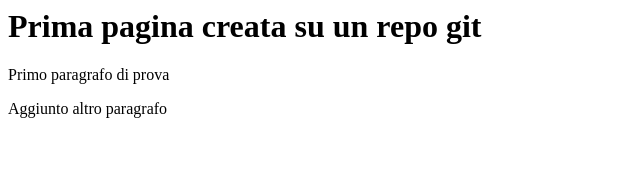
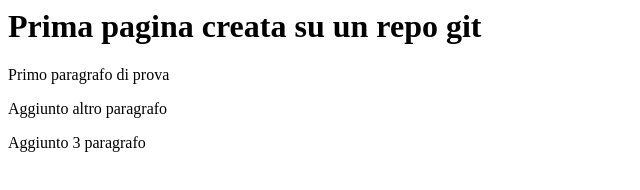
Before and after one commit to simoneciancia/git-test-iot, a plain HTML site: page index.html in a window 1280 px wide. Shown: the whole page, without its empty margins (0-640 px from the left). Drawn offline with Linux system fonts and the light colour scheme.

Commit message:
aggiundo terzo paragrafo

```diff
--- a/index.html
+++ b/index.html
@@ -3,5 +3,6 @@
 		<h1>Prima pagina creata su un repo git</h1>
 		<p>Primo paragrafo di prova</p>
 		<p>Aggiunto altro paragrafo </p>
+		<p>Aggiunto 3 paragrafo<p>
 	</body>
 </html>
```
